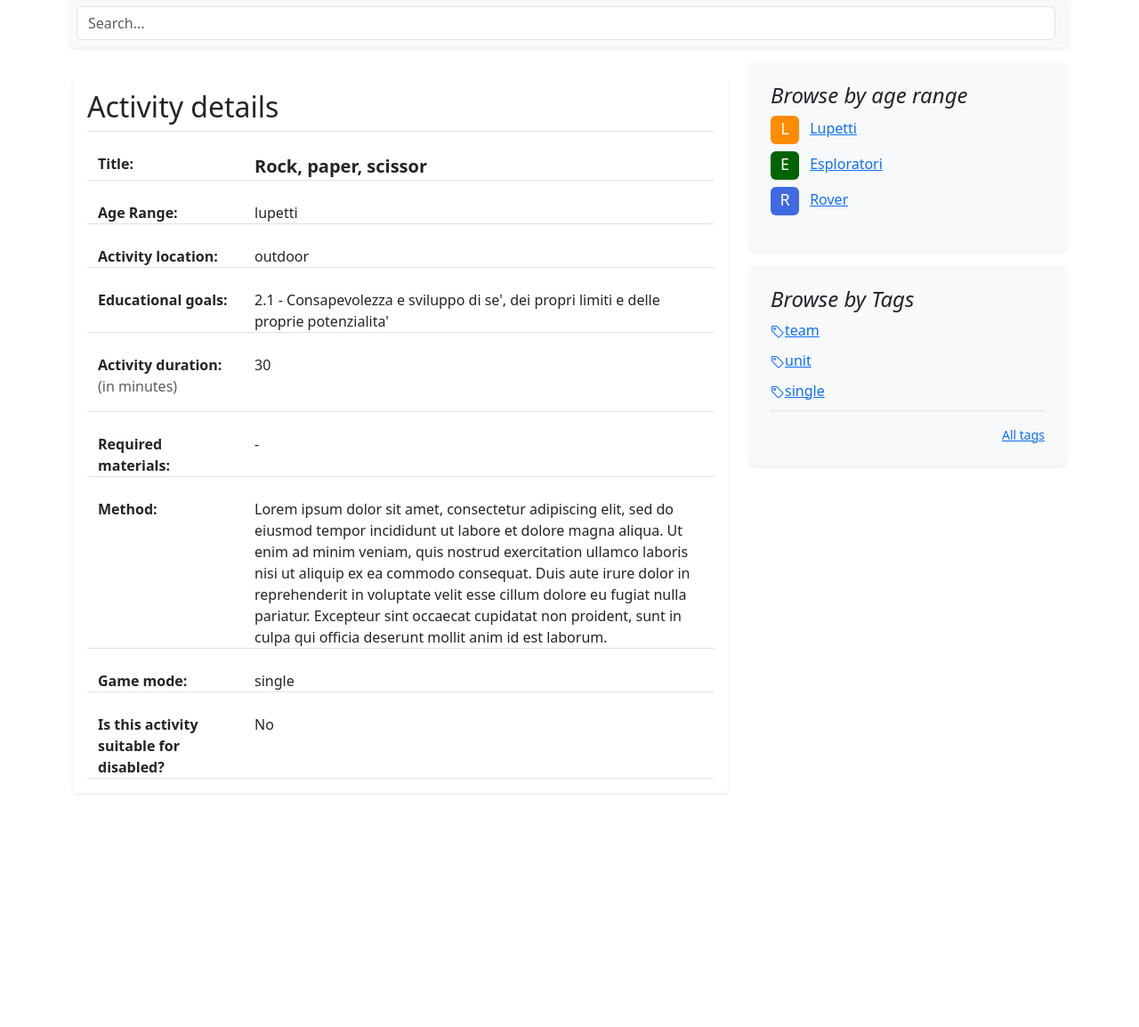
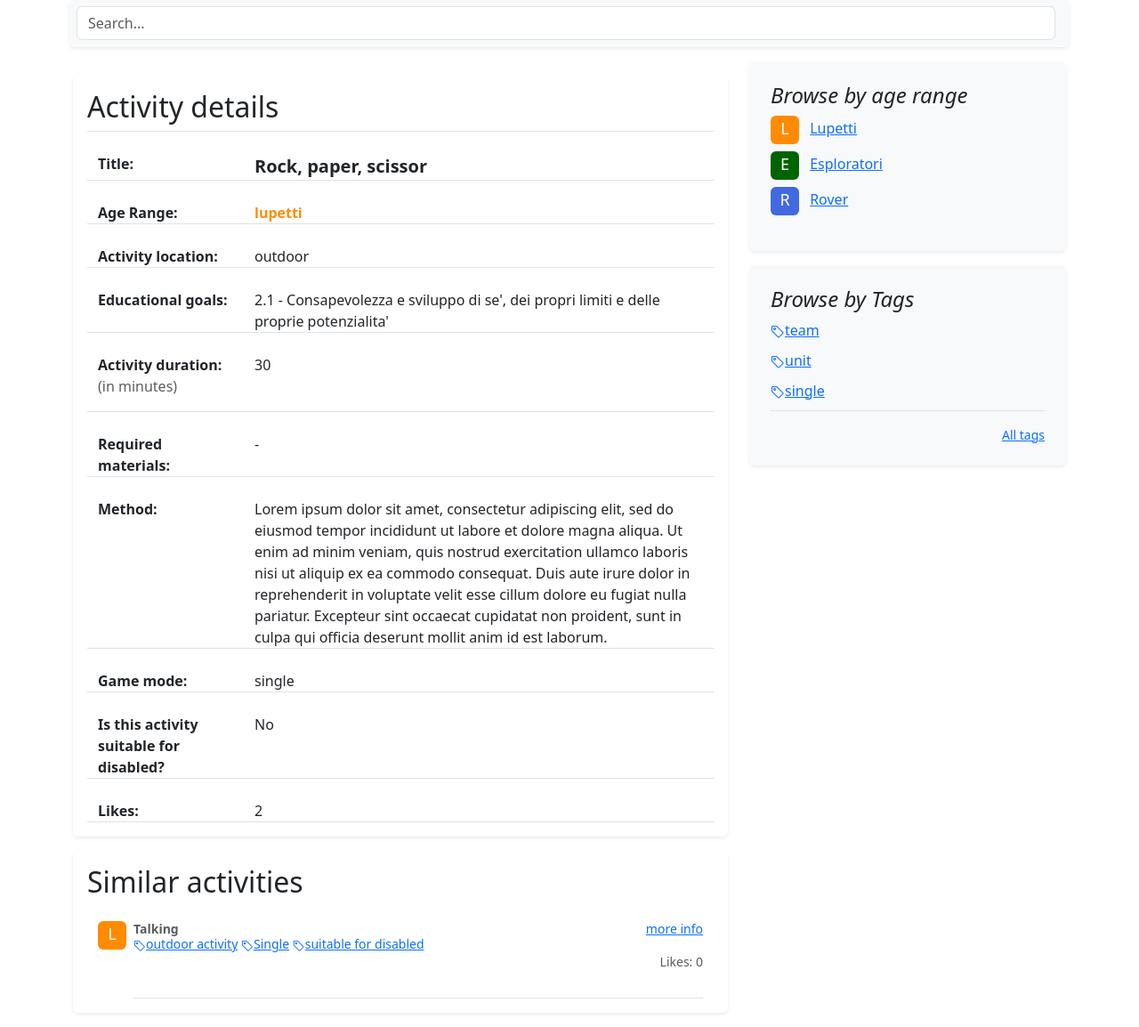
Before and after one commit to Carlo-F/CS50W, a Django app: page /activity/1 in a window 1280 px wide. Shown: the part 269-1423 px from the top of the page at 89% size. Before the commit the page ends 1161 px from the top, so only its background shows below. Run offline with Django 4.2, Linux system fonts and the light colour scheme; a user stored in the database is signed in; data comes from the database, SQL or seed files in the repository; both versions use the stored data as it was after the commit.

Commit message:
complete activity page

```diff
--- a/scout/static/scout/styles.css
+++ b/scout/static/scout/styles.css
@@ -22,6 +22,21 @@
 
       .bd-placeholder-img .r {
         fill: var(--rover-color);
+      }
+
+      .text-color-l {
+        color: var(--lupetti-color);
+        font-weight: bold;
+      }
+
+      .text-color-e {
+        color: var(--esploratori-color);
+        font-weight: bold;
+      }
+
+      .text-color-r {
+        color: var(--rover-color);
+        font-weight: bold;
       }
 
       @media (min-width: 768px) {
--- a/scout/templates/scout/activity.html
+++ b/scout/templates/scout/activity.html
@@ -13,7 +13,7 @@
           <div class="col-lg-3">
             <strong>Age Range:</strong>
           </div>
-          <div class="col-lg-9">
+          <div class="col-lg-9 text-color-{{ activity.age_range|first|lower}}">
             {{activity.age_range}}
           </div>
         </div>
@@ -78,11 +78,24 @@
             {% endif %}
           </div>
         </div>
+        <div class="row border-bottom mt-4">
+          <div class="col-lg-3">
+            <strong>Likes:</strong>
+          </div>
+          <div class="col-lg-9">
+            {{activity.likers.count}}
+          </div>
+        </div>
       </div>
     </div>
-    <div class="my-3 p-3 bg-body">
+    {% if similar_activities %}
+    <div class="my-3 p-3 bg-body rounded shadow-sm">
+      <h2>Similar activities</h2>
       <div class="container">
-        <!-- TODO: add suggestions (similar activities) -->
+        {% for activity in similar_activities %}
+          {% include "scout/activity-card-small.html" %}
+        {% endfor %}
       </div>
-    </div>
+  </div>
+  {% endif %}
 {% endblock %}
--- a/scout/views.py
+++ b/scout/views.py
@@ -38,11 +38,14 @@ def activity(request, activity_id):
     try:
         activity = Activity.objects.get(id=activity_id)
 
-        # TODO: add suggestions (similar activities)
+        similar_activities = Activity.objects.filter(age_range=activity.age_range, location=activity.location, game_mode=activity.game_mode).exclude(id=activity_id).order_by('-timestamp')[:3]
+
+        formatted_similar_activities = get_formatted_activities(request.user,similar_activities)
 
         return render(request, "scout/activity.html", {
             "activity": activity,
-            "current_page": "activity"
+            "current_page": "activity",
+            "similar_activities": formatted_similar_activities
         })
 
     except Activity.DoesNotExist:
```
Also changed, not shown: db.sqlite3.
